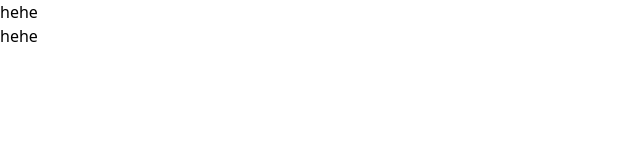
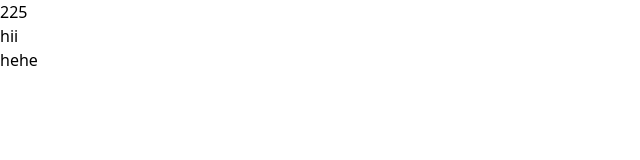
Before and after one commit to morshed0099/sell-management, a React (Vite) app: page /sell in a window 1280 px wide. Shown: the top 160 px of the page, without its empty margins (0-640 px from the left). Built offline with nearby package versions, Linux system fonts and the light colour scheme.

Commit message:
right side dware created

```diff
--- a/package.json
+++ b/package.json
@@ -12,6 +12,7 @@
   "dependencies": {
     "react": "^18.2.0",
     "react-dom": "^18.2.0",
+    "react-icons": "^5.0.1",
     "react-router-dom": "^6.22.1"
   },
   "devDependencies": {
--- a/src/components/layout/MainLayout.jsx
+++ b/src/components/layout/MainLayout.jsx
@@ -1,10 +1,13 @@
+import DrawerRightSide from "../ui/DrawerRightSide";
+
 const MainLayout = () => {
   return (
-    <div className="flex gap-2">
-      <div className="flex-1 w-full bg-gray-700 h-screen">
-        <h1>hehe</h1>
+    <div className="flex gap-2 relative">
+      <div className="flex-1 w-full  h-screen">
+        <DrawerRightSide />
+        <h1>hii</h1>
       </div>
-      <div className="flex-1 w-full bg-gray-600 h-screen">
+      <div className="flex-1 w-full  h-screen">
         <h1>hehe</h1>
       </div>
     </div>
--- /dev/null
+++ b/src/components/ui/DrawerRightSide.jsx
@@ -0,0 +1,11 @@
+const DrawerRightSide = () => {
+  return (
+    <div className="w-full h-screen absolute bg-gray-800 bg-opacity-25">
+      <div className="w-[200px] bg-white z-50 h-screen">
+        <h1>225</h1>
+      </div>
+    </div>
+  );
+};
+
+export default DrawerRightSide;
```
Also changed, not shown: 1 other file (tests, documents, lock files or other folders).
